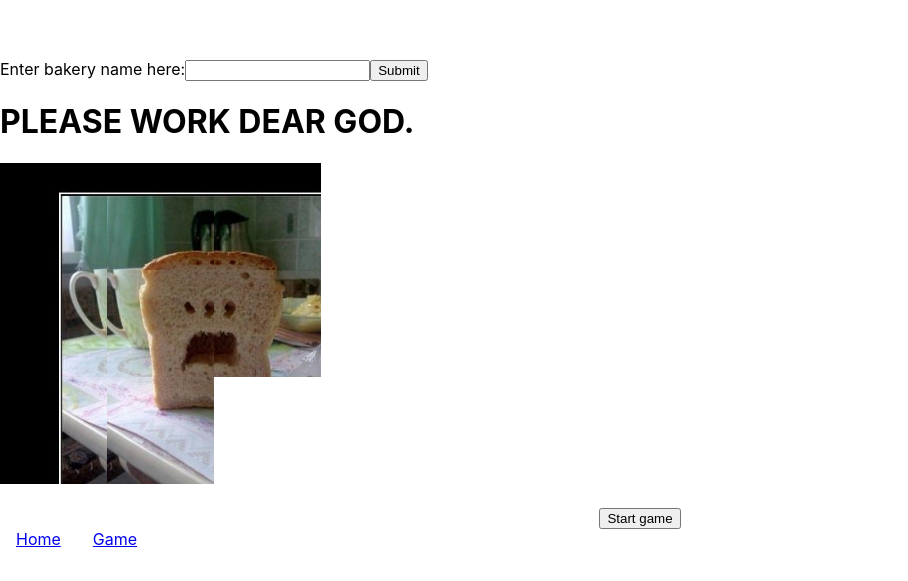
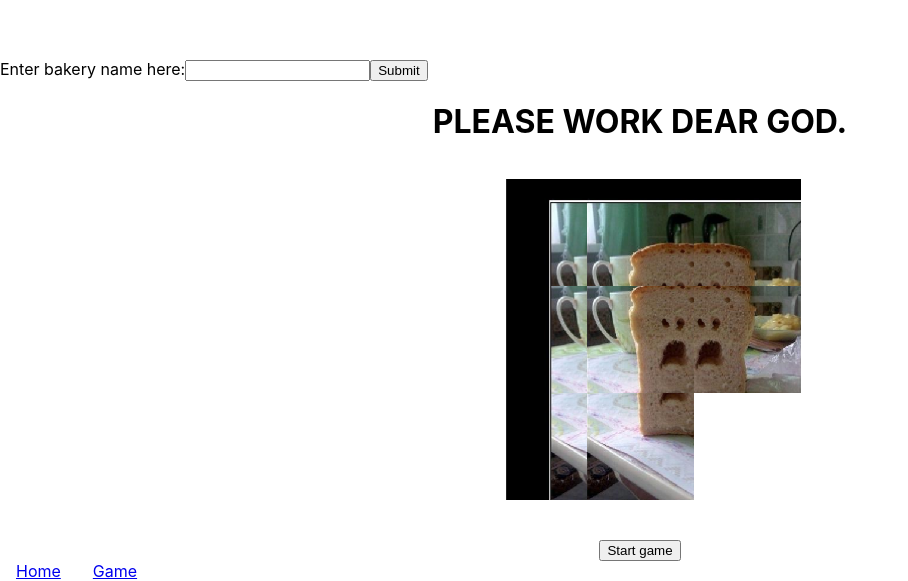
Before and after one commit to audreywrong/personalwebsite-react, a React (Create React App) app in the folder my-app/: page /baking-game in a window 1280 px wide. Shown: the part 491-1072 px from the top of the page, without its empty margins (0-908 px from the left). Before the commit the page ends 1040 px from the top, so only its background shows below. Built offline with nearby package versions, Linux system fonts and the light colour scheme.

Commit message:
partial fix css

```diff
--- a/my-app/src/features/baking-game/BakingGame.jsx
+++ b/my-app/src/features/baking-game/BakingGame.jsx
@@ -3,7 +3,7 @@ import './BakingGame.css';
 import breadLoadingScreen from '../../images/bread-loading-screen.png';
 import recipe from '../../images/recipe.png';
 import mixingBowl from '../../images/mixing-bowl.png';
-import frankenBread from '../../images/frankenbread.jpg';
+// import frankenBread from '../../images/frankenbread.jpg';
 import breadShaping from '../../images/bread-shaping.jpg';
 import rising from '../../images/rising.png';
 import resting from '../../images/sleeping-bread.png';
@@ -42,7 +42,7 @@ function BakingGame() {
         <img src={currentStep.image} className={currentStep.imgClass} alt="logo" />
       </div>
       <NameForm handleBakeryNameForm={handleBakeryNameForm} show={currentStep.stepNumber === 0}></NameForm>
-      <Puzzle>PLEASE WORK DEAR GOD.</Puzzle>
+      <Puzzle></Puzzle>
       {(() => {
         return bakeryName && <button onClick={handleClick}>{currentStep.buttonText}</button>;
       })()}
@@ -59,7 +59,7 @@ const steps = [
   {
     stepNumber: 3,
     buttonText: `Ah, shape it, shape it good, sh-sh-shape it real good!`,
-    image: frankenBread,
+    // image: frankenBread,
     imgClass: 'still-image',
   },
   {stepNumber: 4, buttonText: `It has to rise. Again.`, image: breadShaping, imgClass: 'still-image'},
--- a/my-app/src/features/baking-game/photo-puzzle/Puzzle.css
+++ b/my-app/src/features/baking-game/photo-puzzle/Puzzle.css
@@ -1,5 +1,4 @@
 .puzzle {
   display: grid;
   place-items: center;
-  height: 100vh;
 }
--- a/my-app/src/features/baking-game/photo-puzzle/Puzzle.jsx
+++ b/my-app/src/features/baking-game/photo-puzzle/Puzzle.jsx
@@ -1,29 +1,14 @@
-import React, { useState, useEffect } from "react";
+import React from "react";
 import Board from "./Board";
-// import { updateURLParameter } from "./Helpers";
-import frankenBread from '../../../images/frankenbread.jpg';
+import frankenbread from '../../../images/frankenbread.png';
 import './Puzzle.css';
 
 function Puzzle() {
-    // const [imgUrl, setImgURL] = useState("")
-
-    // useEffect(() => {
-    //   const urlParams = new URLSearchParams(window.location.search)
-    //   if (urlParams.has("img")){
-    //     setImgURL(urlParams.get("img"))
-    //   }
-    // }, [])
-
-    // const handleImageChange = (e) => {
-    //     setImgURL(e.target.value)
-    //     window.history.replaceState("", "", updateURLParameter(window.location.href, "img", e.target.value))
-    // }
 
     return (
-      <div className="Puzzle">
+      <div className="puzzle">
         <h1>PLEASE WORK DEAR GOD.</h1>
-        <Board imgUrl={frankenBread} />
-        {/* <input value={imgUrl} onChange={handleImageChange} /> */}
+        <Board imgUrl={frankenbread} />
       </div>
     );
   }
--- a/my-app/src/features/baking-game/photo-puzzle/Tile.jsx
+++ b/my-app/src/features/baking-game/photo-puzzle/Tile.jsx
@@ -15,7 +15,7 @@ function Tile(props) {
     translateX: visualPos.x,
     translateY: visualPos.y,
     backgroundImage: `url(${imgUrl})`,
-    backgroundSize: `${BOARD_SIZE * 1.15}px`,
+    backgroundSize: `${BOARD_SIZE}px`,
     backgroundPosition: `${(100 / GRID_SIZE) * (tile % GRID_SIZE)}% ${(100 / GRID_SIZE) * (Math.floor(tile / GRID_SIZE))}%`,
   };
   const motionStyle = {
```
Also changed, not shown: my-app/src/images/frankenbread.jpg (deleted), my-app/src/images/frankenbread.png (added).
